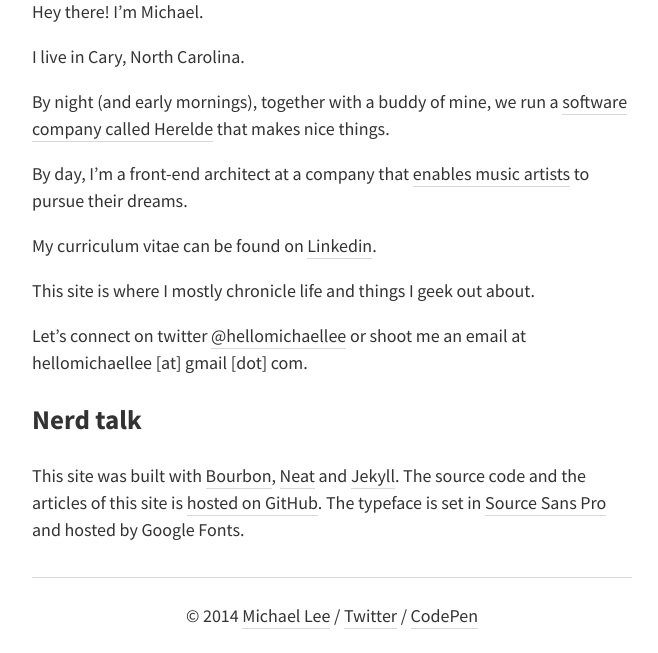
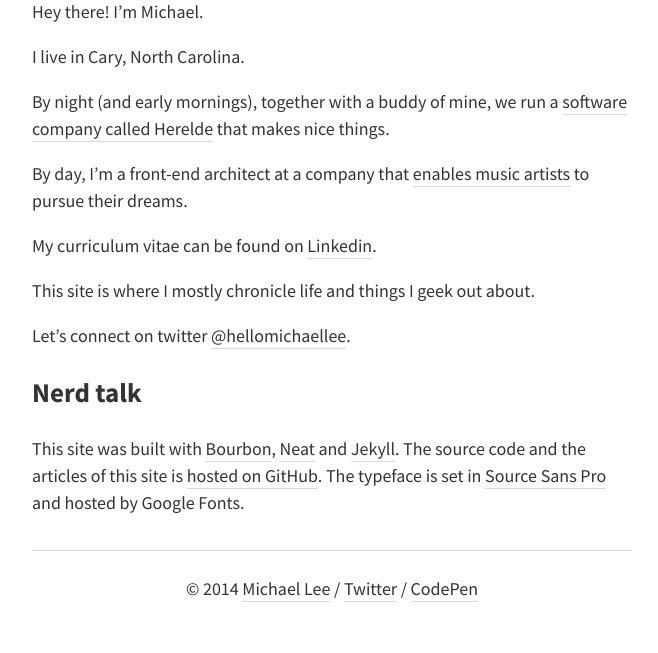
Before and after one commit to michaellee/old-michaelsoolee.com, a Jekyll site: the page built from about/index.md, in a window 1280 px wide. Shown: the part 531-1184 px from the top of the page, without its empty margins (308-966 px from the left). Built offline with Jekyll 4.4.1, drawn with Linux system fonts in a browser that asks for light colours; nearby versions of some CDN libraries; Markdown is read by kramdown in place of the engine named in the settings; after the commit the page ends 1157 px from its top, so only the background shows below that.

Commit message:
Update index.md

```diff
--- a/about/index.md
+++ b/about/index.md
@@ -19,7 +19,7 @@
 
 This site is where I mostly chronicle life and things I geek out about.
 
-Let's connect on twitter [@hellomichaellee](https://twitter.com/hellomichaellee) or shoot me an email at hellomichaellee [at] gmail [dot] com.
+Let's connect on twitter [@hellomichaellee](https://twitter.com/hellomichaellee).
 
 # Nerd talk
 
```
